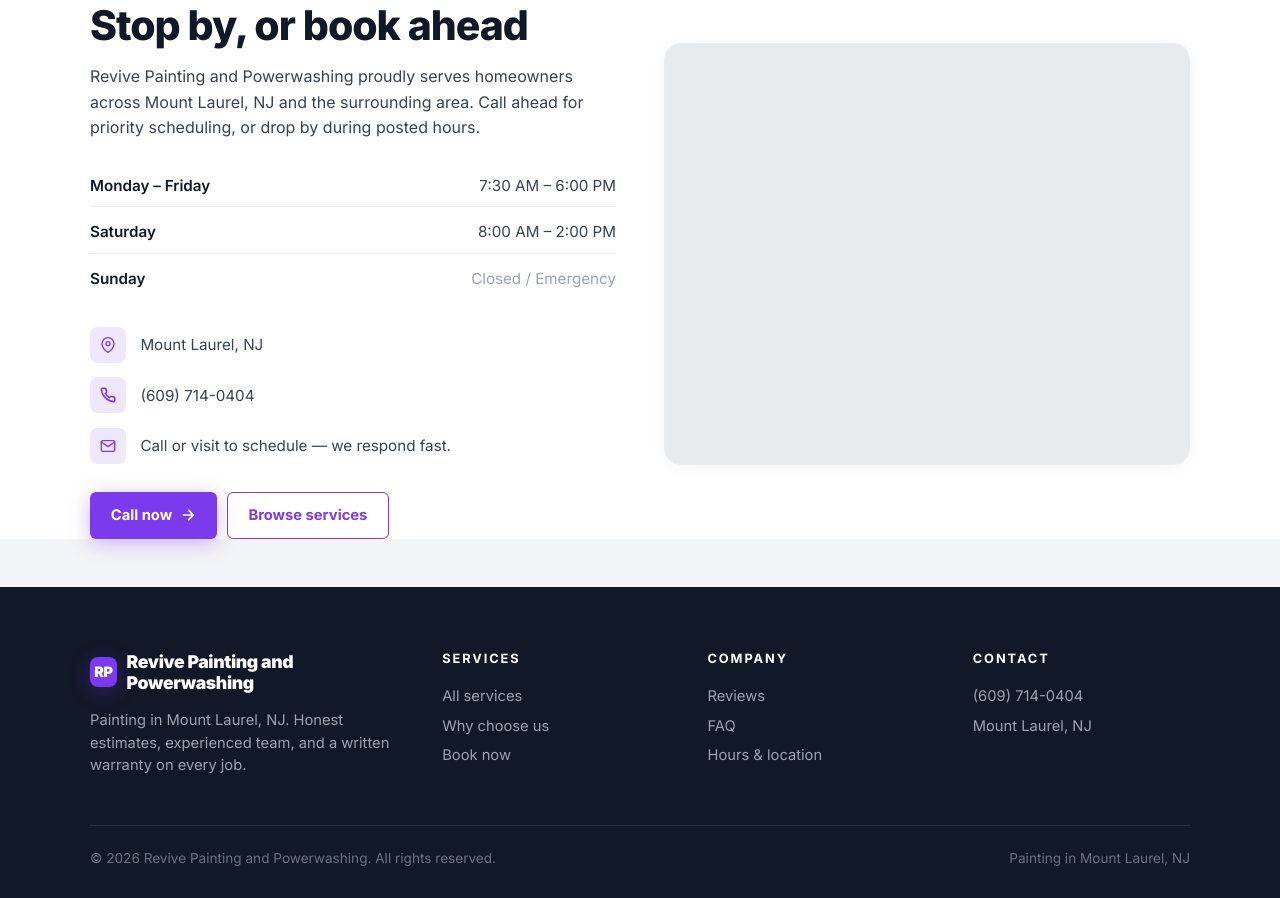
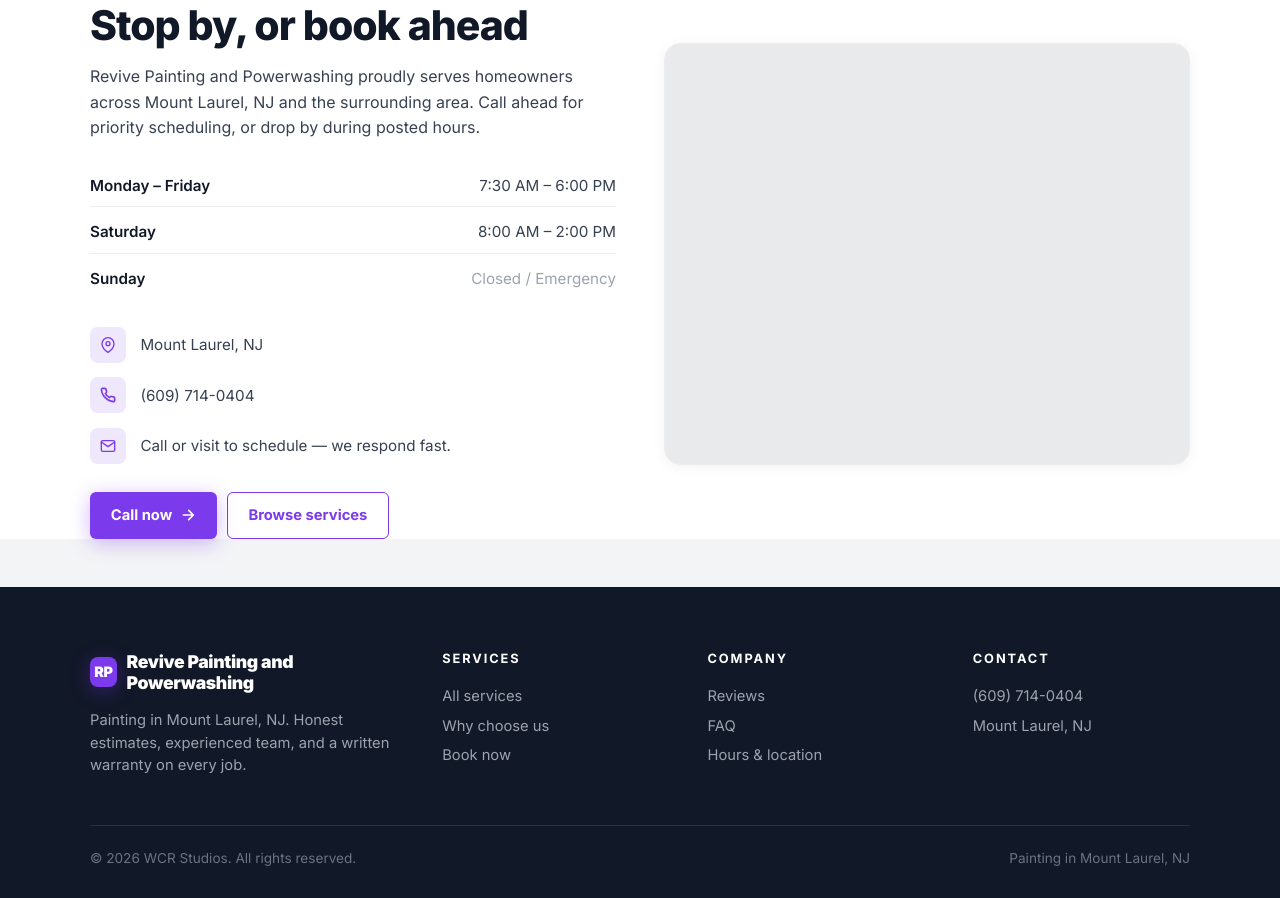
Before and after one commit to Wrenbjor/trades--revive-painting-and-powerwashing, a plain HTML site: page index.html in a window 1280 px wide. Shown: the part 4809-5707 px from the top of the page. Drawn offline with nearby package versions, Linux system fonts and the light colour scheme; no server answers.

Commit message:
Update site

```diff
--- a/index.html
+++ b/index.html
@@ -605,7 +605,7 @@
     </div>
   </div>
   <div class="foot-bottom">
-    <div>&copy; 2026 Revive Painting and Powerwashing. All rights reserved.</div>
+    <div>&copy; 2026 WCR Studios. All rights reserved.</div>
     <div>Painting in Mount Laurel, NJ</div>
   </div>
 </footer>
```
